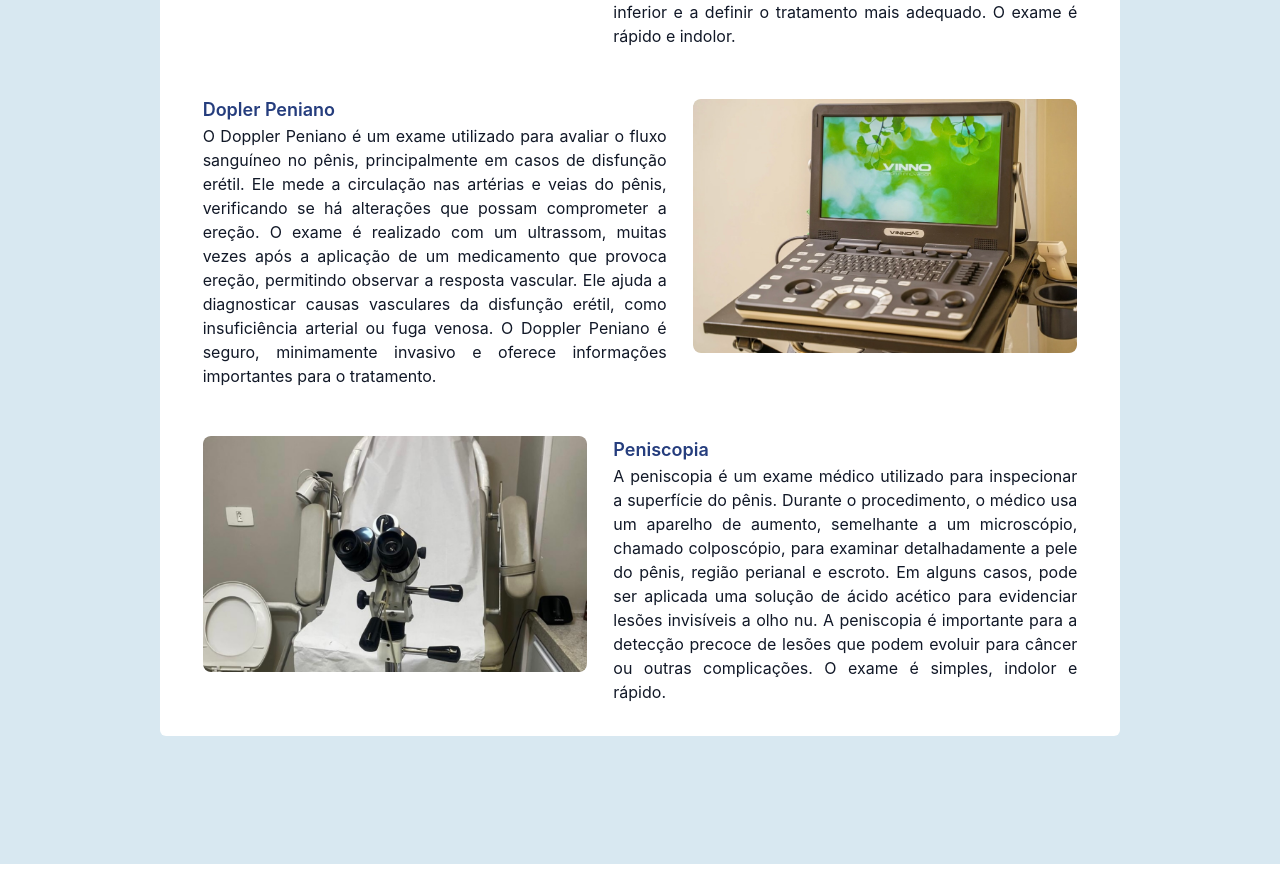
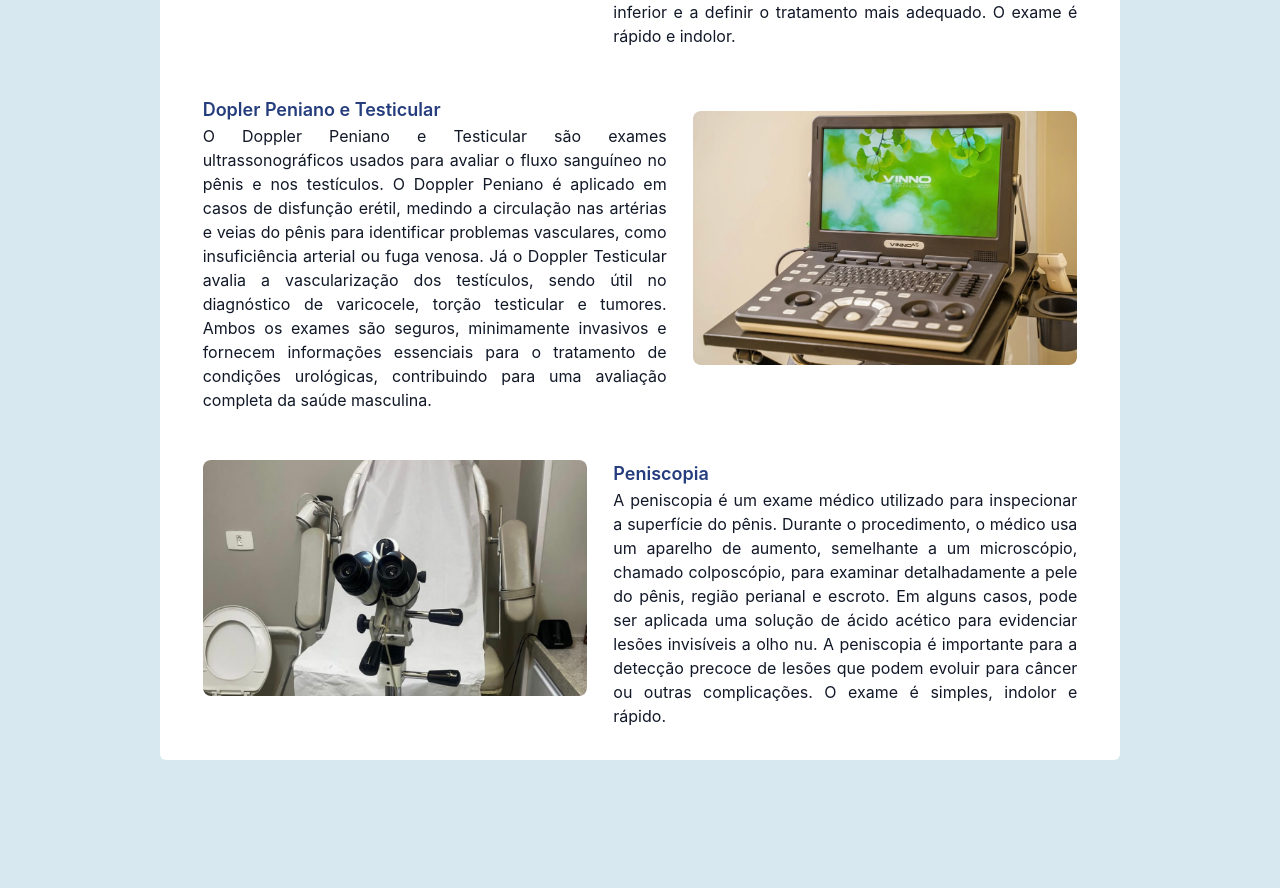
Before and after one commit to DeborahLyra/centro-urologico-de-olinda, a React (Vite) app: page / in a window 1280 px wide. Shown: the part 1928-2821 px from the top of the page. Built offline with nearby package versions, Linux system fonts and the light colour scheme.

Commit message:
fixed text

```diff
--- a/src/components/aboutTheClinic/AboutTheClinic.jsx
+++ b/src/components/aboutTheClinic/AboutTheClinic.jsx
@@ -12,8 +12,8 @@ const mainProcedures = [
         href: '#',
     },
     {
-        name: 'Dopler Peniano',
-        description: 'O Doppler Peniano é um exame utilizado para avaliar o fluxo sanguíneo no pênis, principalmente em casos de disfunção erétil. Ele mede a circulação nas artérias e veias do pênis, verificando se há alterações que possam comprometer a ereção. O exame é realizado com um ultrassom, muitas vezes após a aplicação de um medicamento que provoca ereção, permitindo observar a resposta vascular. Ele ajuda a diagnosticar causas vasculares da disfunção erétil, como insuficiência arterial ou fuga venosa. O Doppler Peniano é seguro, minimamente invasivo e oferece informações importantes para o tratamento.',
+        name: 'Dopler Peniano e Testicular',
+        description: 'O Doppler Peniano e Testicular são exames ultrassonográficos usados para avaliar o fluxo sanguíneo no pênis e nos testículos. O Doppler Peniano é aplicado em casos de disfunção erétil, medindo a circulação nas artérias e veias do pênis para identificar problemas vasculares, como insuficiência arterial ou fuga venosa. Já o Doppler Testicular avalia a vascularização dos testículos, sendo útil no diagnóstico de varicocele, torção testicular e tumores. Ambos os exames são seguros, minimamente invasivos e fornecem informações essenciais para o tratamento de condições urológicas, contribuindo para uma avaliação completa da saúde masculina.',
         imageSrc: exame2,
         imageAlt: 'Dopler Peniano',
         href: '#',
```
